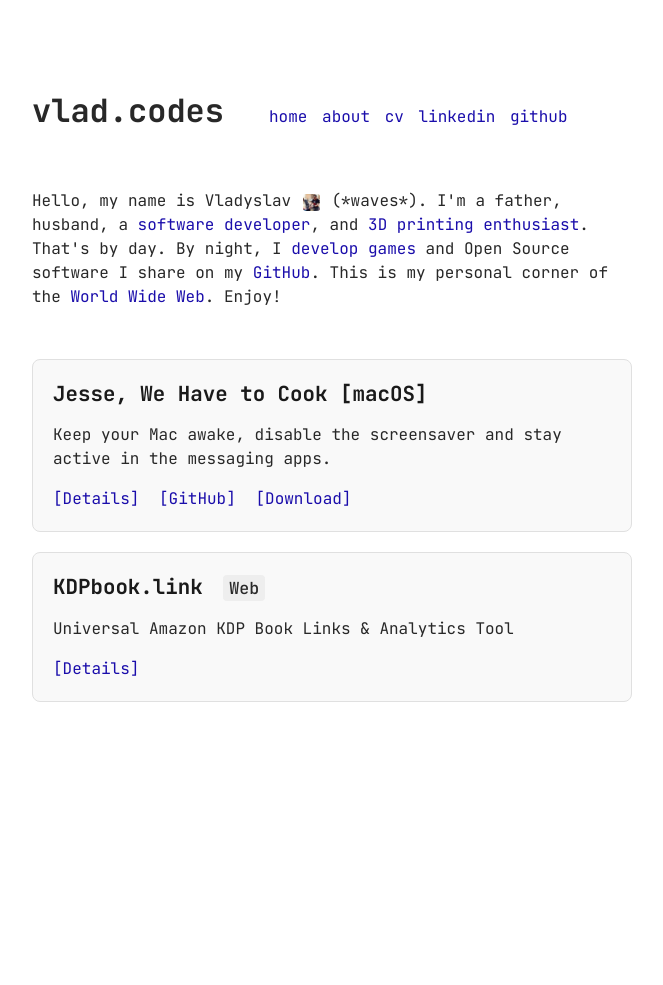
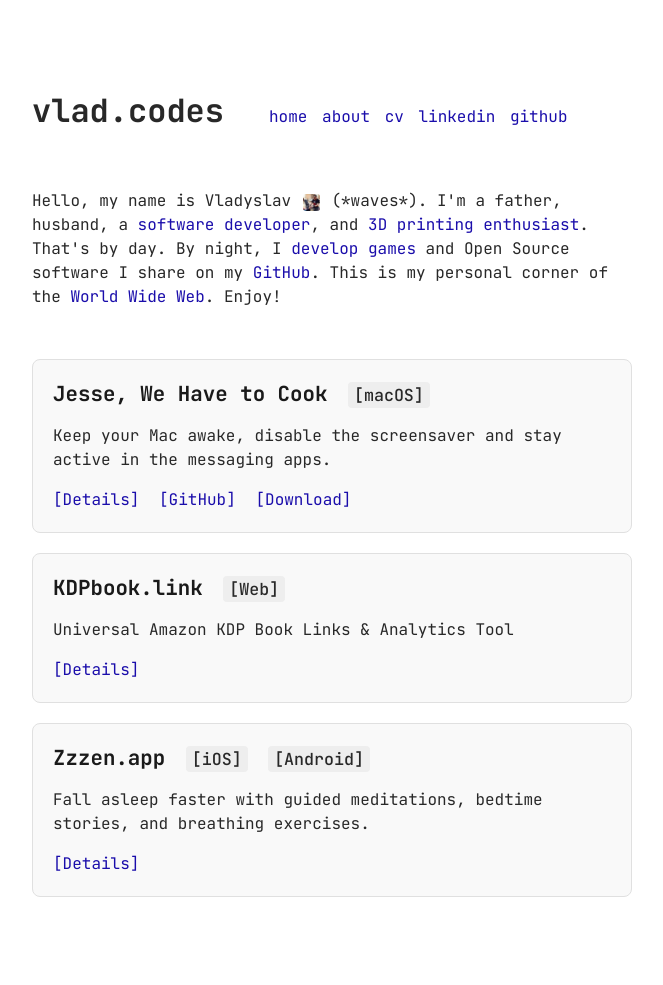
Before and after one commit to vshvedov/vladcodes, a Jekyll site: the page built from index.html, in a window 1280 px wide. Shown: the whole page, without its empty margins (308-971 px from the left). Built offline with Jekyll 4.4.1, drawn with Linux system fonts in a browser that asks for light colours; before the commit the page ends 900 px from its top, so only the background shows below that.

Commit message:
Refactor app item headings to improve consistency in tag formatting

```diff
--- a/index.html
+++ b/index.html
@@ -12,7 +12,7 @@ layout: default
     This is my personal corner of the <a href="/assets/img/404.gif" target="blank">World Wide Web</a>. Enjoy!
     </br>
     <div class="app-item">
-      <h2>Jesse, We Have to Cook [macOS]</h2>
+      <h2>Jesse, We Have to Cook <span class="os-tag">[macOS]</span></h2>
       <p>Keep your Mac awake, disable the screensaver and stay active in the messaging apps.</p>
       <p>
         <a href="/jessewehavetocook">[Details]</a>
@@ -21,11 +21,18 @@ layout: default
       </p>
     </div>
     <div class="app-item">
-      <h2>KDPbook.link <span class="os-tag">Web</span></h2>
+      <h2>KDPbook.link <span class="os-tag">[Web]</span></h2>
       <p>Universal Amazon KDP Book Links & Analytics Tool</p>
       <p>
         <a href="https://kdpbook.link/" target="_blank">[Details]</a>
       </p>
     </div>
+    <div class="app-item">
+      <h2>Zzzen.app <span class="os-tag">[iOS]</span> <span class="os-tag">[Android]</span></h2>
+      <p>Fall asleep faster with guided meditations, bedtime stories, and breathing exercises.</p>
+      <p>
+        <a href="https://zzzen.app" target="_blank">[Details]</a>
+      </p>
+    </div>
   </p>
 </div>
```
